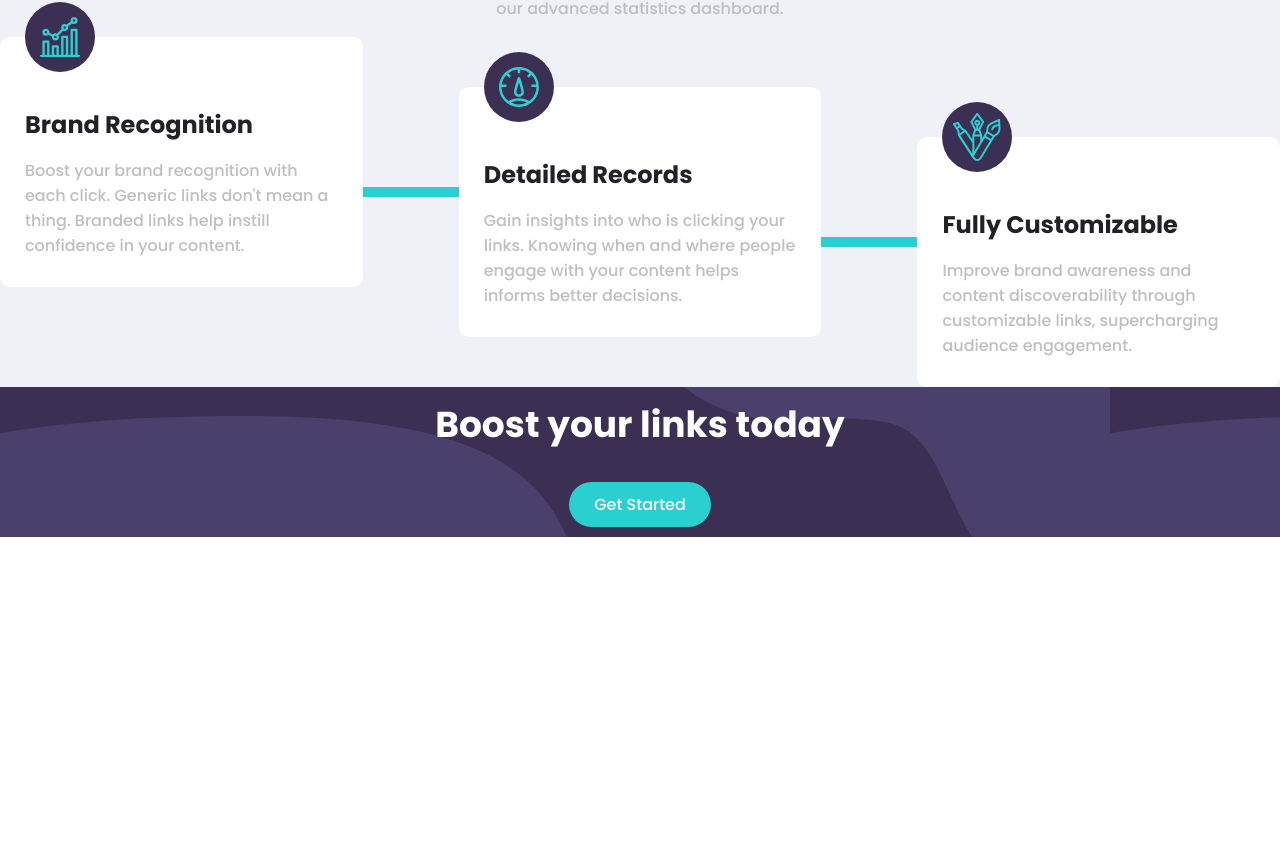
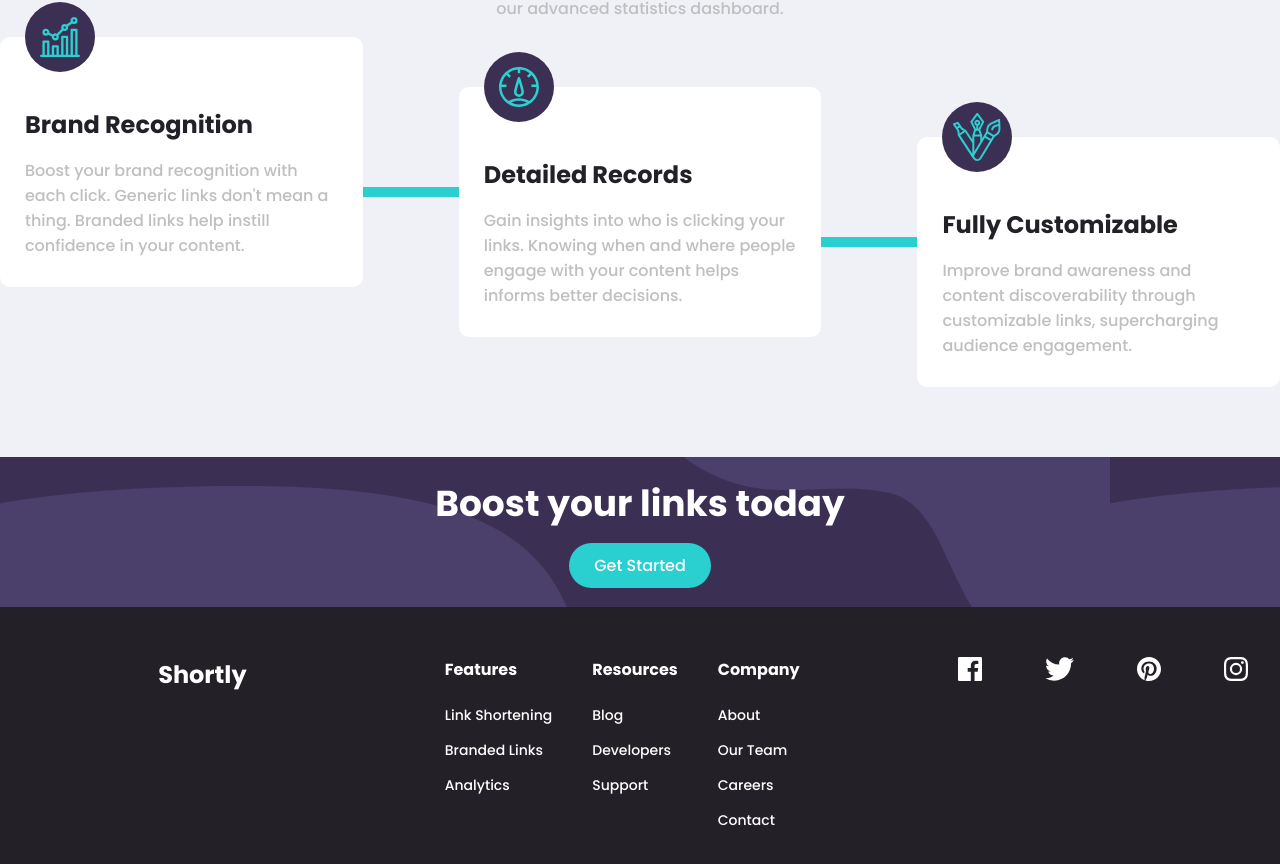
Before and after one commit to Ayoazeez26/link-shortener, a Vue app: page / in a window 1280 px wide. Shown: the part 988-1852 px from the top of the page. Before the commit the page ends 1525 px from the top, so only its background shows below. Built offline with nearby package versions, Linux system fonts and the light colour scheme.

Commit message:
finished footer section

```diff
--- a/src/App.vue
+++ b/src/App.vue
@@ -5,6 +5,7 @@
     <ShortenInput />
     <AdvSta />
     <Cta />
+    <Footer />
   </div>
 </template>
 
@@ -14,6 +15,7 @@ import FirstSection from './components/FirstSection.vue'
 import ShortenInput from './components/ShortenInput.vue'
 import AdvSta from './components/AdvSta.vue'
 import Cta from './components/Cta.vue'
+import Footer from './components/Footer.vue'
 
 export default {
   name: 'App',
@@ -22,7 +24,8 @@ export default {
     FirstSection,
     ShortenInput,
     AdvSta,
-    Cta
+    Cta,
+    Footer
   }
 }
 </script>
--- a/src/components/AdvSta.vue
+++ b/src/components/AdvSta.vue
@@ -51,6 +51,7 @@ export default {
 .container {
   width: 100%;
   background-color: #F0F1F6;
+  padding-bottom: 70px;
 }
 .advSta {
   display: flex;
--- a/src/components/Cta.vue
+++ b/src/components/Cta.vue
@@ -35,6 +35,7 @@ export default {
   font-size: 36px;
   text-align: center;
   margin-top: 0;
+  margin-bottom: 12px;
 }
 .cta a {
   color: #FFF;
--- a/src/components/Footer.vue
+++ b/src/components/Footer.vue
@@ -1,55 +1,107 @@
 <template>
-  <div class="cta">
-    <div class="cta-boost">
-      <h2>Boost your links today</h2>
-      <a href="#">Get Started</a>
+  <footer class="footer">
+    <h4>Shortly</h4>
+    <div class="links">
+      <ul>
+        <li><h5>Features</h5></li>
+        <li><a href="#">Link Shortening</a></li>
+        <li><a href="#">Branded Links</a></li>
+        <li><a href="#">Analytics</a></li>
+      </ul>
+      <ul>
+        <li><h5>Resources</h5></li>
+        <li><a href="#">Blog</a></li>
+        <li><a href="#">Developers</a></li>
+        <li><a href="#">Support</a></li>
+      </ul>
+      <ul>
+        <li><h5>Company</h5></li>
+        <li><a href="#">About</a></li>
+        <li><a href="#">Our Team</a></li>
+        <li><a href="#">Careers</a></li>
+        <li><a href="#">Contact</a></li>
+      </ul>
     </div>
-  </div>
+    <div class="socials">
+      <img src="../assets/images/icon-facebook.svg" alt="Facebook Icon">
+      <img src="../assets/images/icon-twitter.svg" alt="Twitter Icon">
+      <img src="../assets/images/icon-pinterest.svg" alt="Pinterest Icon">
+      <img src="../assets/images/icon-instagram.svg" alt="Instagram Icon">
+    </div>
+  </footer>
 </template>
 
 <script>
 export default {
-  name: 'Cta'
+  name: 'Footer'
 }
 </script>
 
 <style>
-.cta {
-  background-image: url("../assets/images/bg-shorten-desktop.svg");
-  background-color: hsl(257, 27%, 26%);
-  width: 100%;
-  height: 150px;
+footer {
   display: flex;
-  justify-content: center;
-  align-items: center;
+  justify-content: space-between;
+  background-color: #232027;
+  color: #FFF;
+  padding-top: 50px;
+  padding-bottom: 50px;
 }
-.cta-boost {
-  width: auto;
-  display: flex;
-  flex-direction: column;
-  justify-content: center;
-  align-items: center;
-}
-.cta h2 {
-  color: #FFF;
-  font-size: 36px;
+footer h4 {
+  flex-grow: 5;
   text-align: center;
+  font-size: 24px;
   margin-top: 0;
 }
-.cta a {
+.links {
+  display: flex;
+  flex-grow: 2;
+}
+.links ul {
+  margin-top: 0;
+}
+.links h5 {
+  font-size: 16px;
+  margin-bottom: 20px;
+  margin-top: 0;
+}
+.links a {
+  text-decoration: none;
   color: #FFF;
-  padding: 10px 25px;
-  border-radius: 25px;
-  background-color: hsl(180, 66%, 49%);
-  text-decoration: none;
-  cursor: pointer;
+  font-size: 14px;
+  font-weight: 300;
+}
+.links a:hover {
+  color: hsl(180, 66%, 49%);
+}
+.links li {
+  list-style-type: none;
+}
+.links li:not(:first-child) {
+  margin-top: 10px;
+}
+.socials {
+  flex-grow: 4;
+  display: flex;
+  justify-content: space-around;
+  height: 24px;
 }
 @media screen and (max-width: 768px) {
-  .cta {
-    height: 230px;
+  footer {
+    flex-direction: column;
+    text-align: center;
   }
-  .cta h2 {
-    font-size: 27px;
+  .links {
+    flex-direction: column;
+    align-items: center;
+    text-align: center;
+  }
+  .links ul {
+    padding-left: 0;
+    margin-bottom: 35px;
+  }
+  .socials {
+    width: 60%;
+    margin: 0 auto;
   }
 }
 </style>
```
